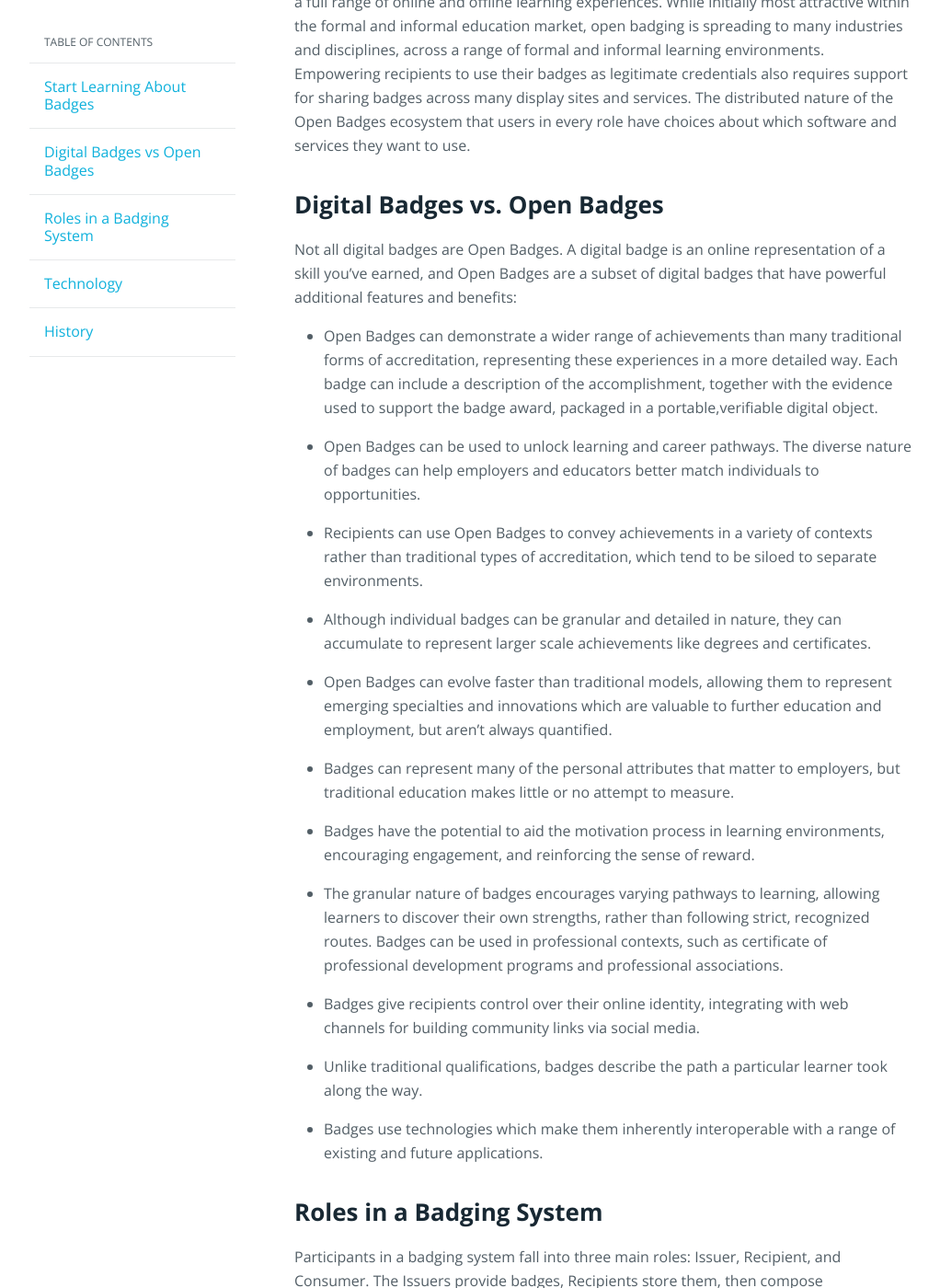
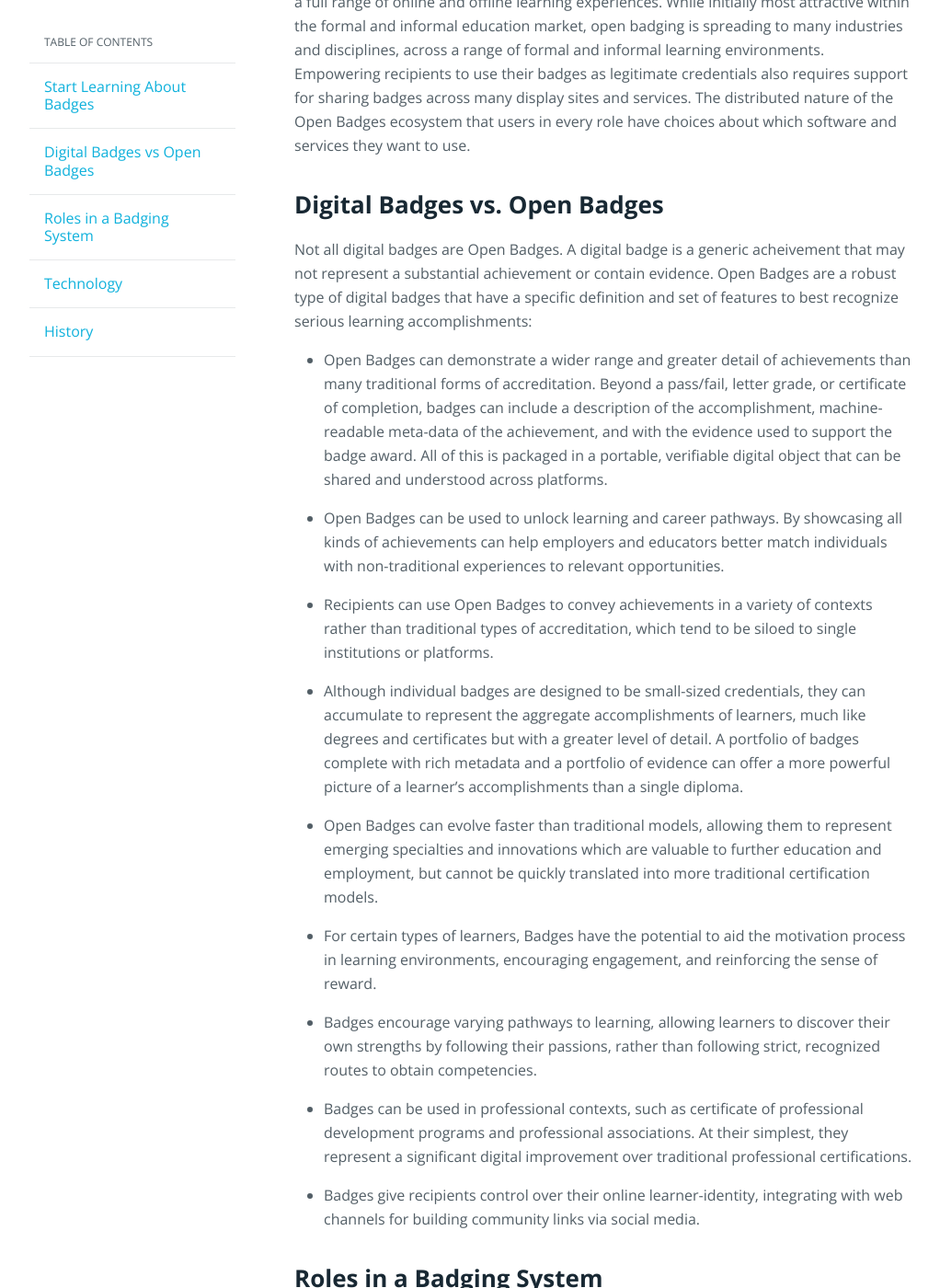
Before and after one commit to mozilla/openbadges.org-static, a Jekyll site: the page built from about/index.md, in a window 1280 px wide and 1400 px high, scrolled down 2207 px. Shown: the whole window at 92% size, without its empty margins (128-1150 px from the left). Built offline with Jekyll 4.4.1, drawn with Linux system fonts in a browser that asks for light colours.

Commit message:
Updated bullet points describing Open Badge features from @timothyfcook

```diff
--- a/about/index.md
+++ b/about/index.md
@@ -41,20 +41,17 @@ Issuers award badges to Recipients by giving them portable badge image files tha
 The Open Badges Specification is designed to make badging flexible enough to represent a full range of online and offline learning experiences. While initially most attractive within the formal and informal education market, open badging is spreading to many industries and disciplines, across a range of formal and informal learning environments. Empowering recipients to use their badges as legitimate credentials also requires support for sharing badges across many display sites and services. The distributed nature of the Open Badges ecosystem that users in every role have choices about which software and services they want to use.
 
 <h2 class="title title-content" id="digital-vs-open">Digital Badges vs. Open Badges</h2>
-Not all digital badges are Open Badges. A digital badge is an online representation of a skill you’ve earned, and Open Badges are a subset of digital badges that have powerful additional features and benefits:
+Not all digital badges are _Open Badges_. A digital badge is a generic acheivement that may not represent a substantial achievement or contain evidence. Open Badges are a robust type of digital badges that have a specific definition and set of features to best recognize serious learning accomplishments:
 
-* Open Badges can demonstrate a wider range of achievements than many traditional forms of accreditation, representing these experiences in a more detailed way. Each badge can include a description of the accomplishment, together with the evidence used to support the badge award, packaged in a portable,verifiable digital object.
-* Open Badges can be used to unlock learning and career pathways. The diverse nature of badges can help employers and educators better match individuals to opportunities.
-* Recipients can use Open Badges to convey achievements in a variety of contexts rather than traditional types of accreditation, which tend to be siloed to separate environments.
-* Although individual badges can be granular and detailed in nature, they can accumulate to represent larger scale achievements like degrees and certificates.
-* Open Badges can evolve faster than traditional models, allowing them to represent emerging specialties and innovations which are valuable to further education and employment, but aren’t always quantified.
-* Badges can represent many of the personal attributes that matter to employers, but traditional education makes little or no attempt to measure.
-* Badges have the potential to aid the motivation process in learning environments, encouraging engagement, and reinforcing the sense of reward.
-* The granular nature of badges encourages varying pathways to learning, allowing learners to discover their own strengths, rather than following strict, recognized routes.
-Badges can be used in professional contexts, such as certificate of professional development programs and professional associations.
-* Badges give recipients control over their online identity, integrating with web channels for building community links via social media.
-* Unlike traditional qualifications, badges describe the path a particular learner took along the way.
-* Badges use technologies which make them inherently interoperable with a range of existing and future applications.
+* Open Badges can demonstrate a wider range and greater detail of achievements than many traditional forms of accreditation. Beyond a pass/fail, letter grade, or certificate of completion, badges can include a description of the accomplishment, machine-readable meta-data of the achievement, and with the evidence used to support the badge award. All of this is packaged in a portable, verifiable digital object that can be shared and understood across platforms.
+* Open Badges can be used to unlock learning and career pathways. By showcasing all kinds of achievements can help employers and educators better match individuals with non-traditional experiences to relevant opportunities.
+* Recipients can use Open Badges to convey achievements in a variety of contexts rather than traditional types of accreditation, which tend to be siloed to single institutions or platforms.
+* Although individual badges are designed to be small-sized credentials, they can accumulate to represent the aggregate accomplishments of learners, much like degrees and certificates but with a greater level of detail. A portfolio of badges complete with rich metadata and a portfolio of evidence can offer a more powerful picture of a learner's accomplishments than a single diploma.
+* Open Badges can evolve faster than traditional models, allowing them to represent emerging specialties and innovations which are valuable to further education and employment, but cannot be quickly translated into more traditional certification models.
+* For certain types of learners, Badges have the potential to aid the motivation process in learning environments, encouraging engagement, and reinforcing the sense of reward.
+* Badges encourage varying pathways to learning, allowing learners to discover their own strengths by following their passions, rather than following strict, recognized routes to obtain competencies.
+* Badges can be used in professional contexts, such as certificate of professional development programs and professional associations. At their simplest, they represent a significant digital improvement over traditional professional certifications.
+* Badges give recipients control over their online learner-identity, integrating with web channels for building community links via social media.
 
 <h2 class="title title-content" id="system-roles">Roles in a Badging System</h2>
 Participants in a badging system fall into three main roles: Issuer, Recipient, and Consumer. The Issuers provide badges, Recipients store them, then compose representations of their learning to share with relevant Consumers.
```
